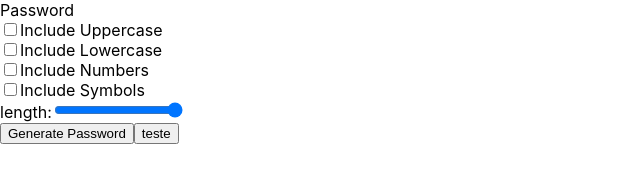
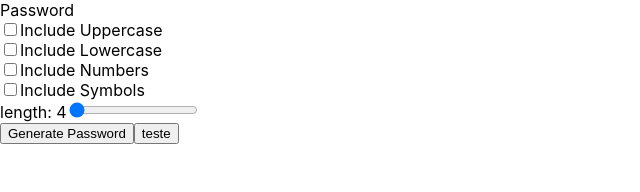
Before and after one commit to tryber/exercise-password-generator, a React (Create React App) app: page / in a window 1280 px wide. Shown: the top 192 px of the page, without its empty margins (0-640 px from the left). Built offline with nearby package versions, Linux system fonts and the light colour scheme.

Commit message:
implementa funçao para salvar tamanho da senha"

```diff
--- a/src/components/LengthRange.js
+++ b/src/components/LengthRange.js
@@ -1,14 +1,31 @@
 import React from 'react';
+import { useDispatch, useSelector } from 'react-redux';
+import { handleSettings } from '../redux/password/passwordSlice';
 
 function LengthRange() {
+  const dispatch = useDispatch();
+  const length = useSelector((state) => state.password.settings.length);
+
+  function handleRangeChange(event) {
+    const { target: { name, value } } = event;
+    const actionPayload = {
+      settingName: name,
+      settingOption: value,
+    };
+    dispatch(handleSettings(actionPayload));
+  };
+
   return(
     <label>
-      length:
+      length: { length }
       <input
+        defaultValue="4"
         type="range"
         id="length-range"
         min="4"
         max="32"
+        name="length"
+        onChange={ handleRangeChange }
       />
     </label>
   );
--- a/src/components/SettingsButtons.js
+++ b/src/components/SettingsButtons.js
@@ -12,7 +12,7 @@ function SettingsButtons({ setting }) {
       settingOption: checked,
     };
     dispatch(handleSettings(actionPayload));
-  }
+  };
 
   return (
     <div>
--- a/src/redux/password/passwordSlice.js
+++ b/src/redux/password/passwordSlice.js
@@ -7,6 +7,7 @@ const initialState = {
     IncludeLowercase: false,
     IncludeUppercase: false,
     IncludeSymbols: false,
+    length: 4,
   },
 };
 
```
